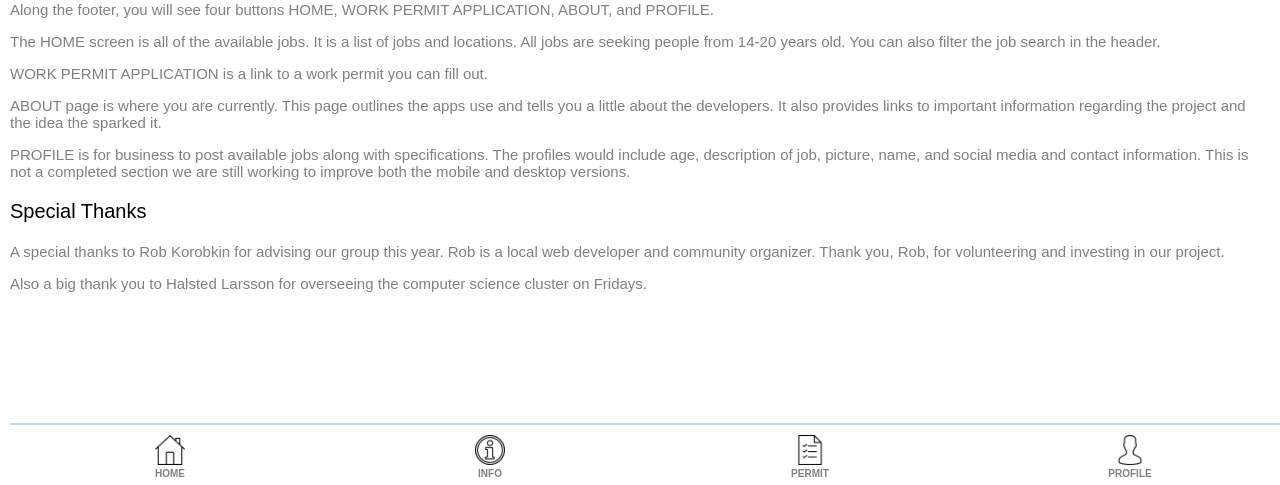
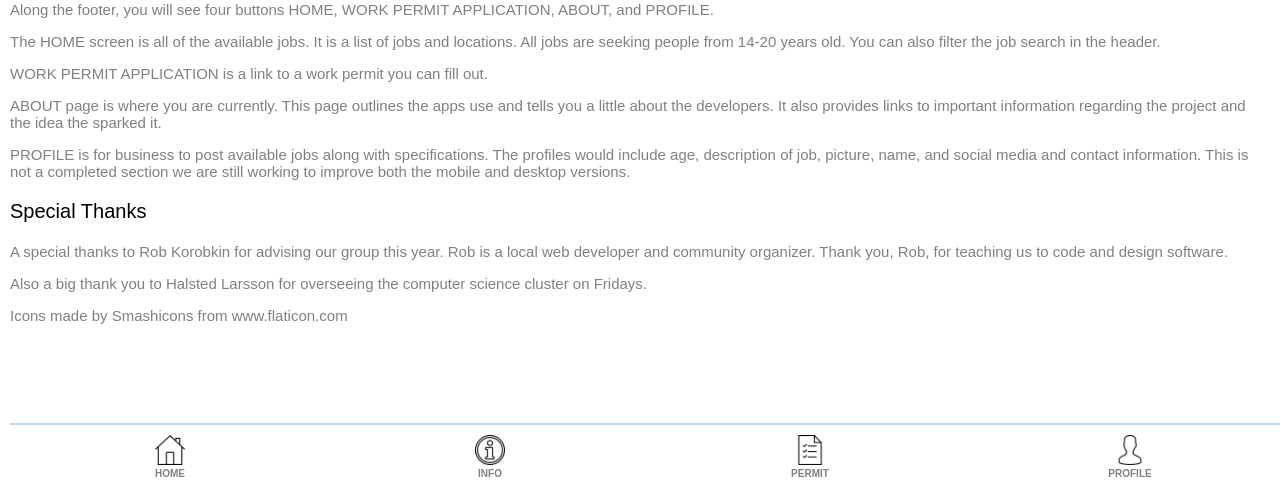
Before and after one commit to Baxter-FIndAJob/Find-A-Job, a PHP site: page /cmty/Info.php in a window 1280 px wide. Shown: the part 315-800 px from the top of the page. Run offline with PHP 8.4, Linux system fonts and the light colour scheme.

Commit message:
Updating info page

```diff
--- a/Info.php
+++ b/Info.php
@@ -34,9 +34,9 @@
 
 	<p class="heading"> Special Thanks<p>
 	<div class="text">
-	<p>A special thanks to Rob Korobkin for advising our group this year. Rob is a local web developer and community organizer. Thank you, Rob, for volunteering and investing in our project. </p>
+	<p>A special thanks to Rob Korobkin for advising our group this year. Rob is a local web developer and community organizer. Thank you, Rob, for teaching us to code and design software. </p>
 	<p>Also a big thank you to Halsted Larsson for overseeing the computer science cluster on Fridays.</p>
-
+	<p>Icons made by Smashicons from www.flaticon.com </p>
 
 <div class="footer">
 		<div class="footerNavItem">
```
